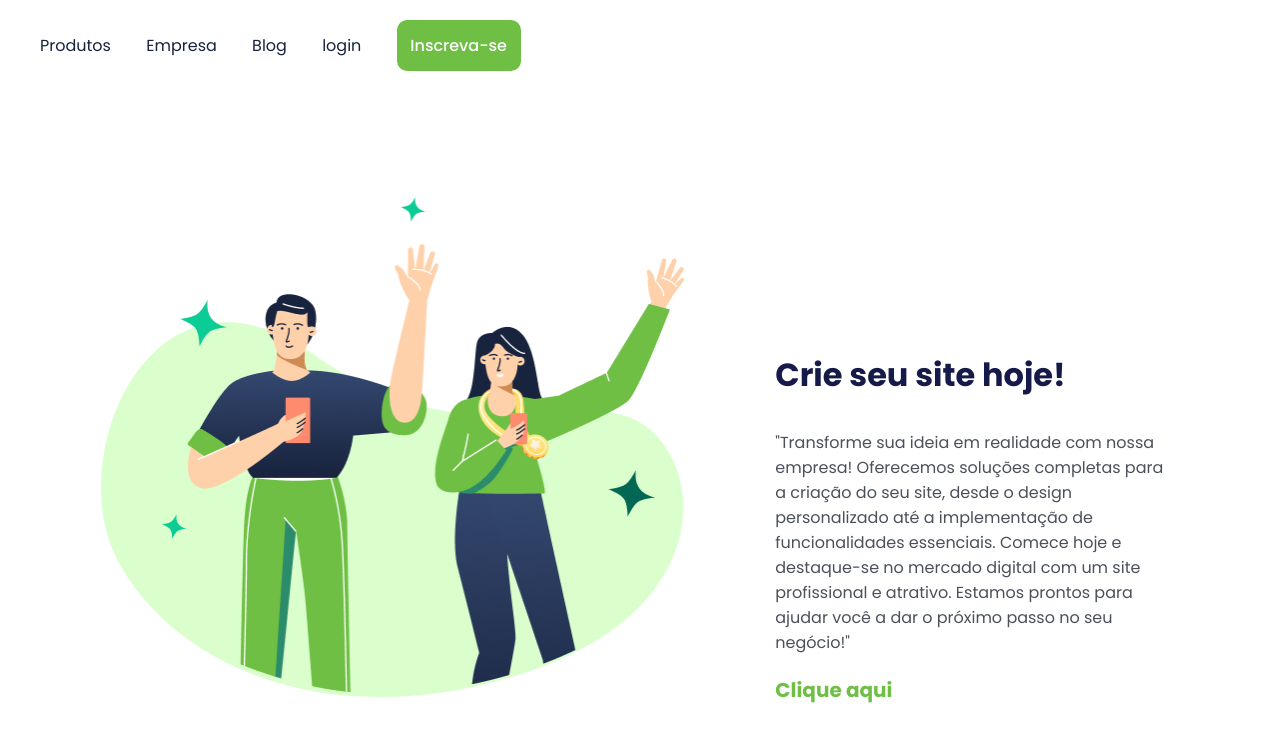
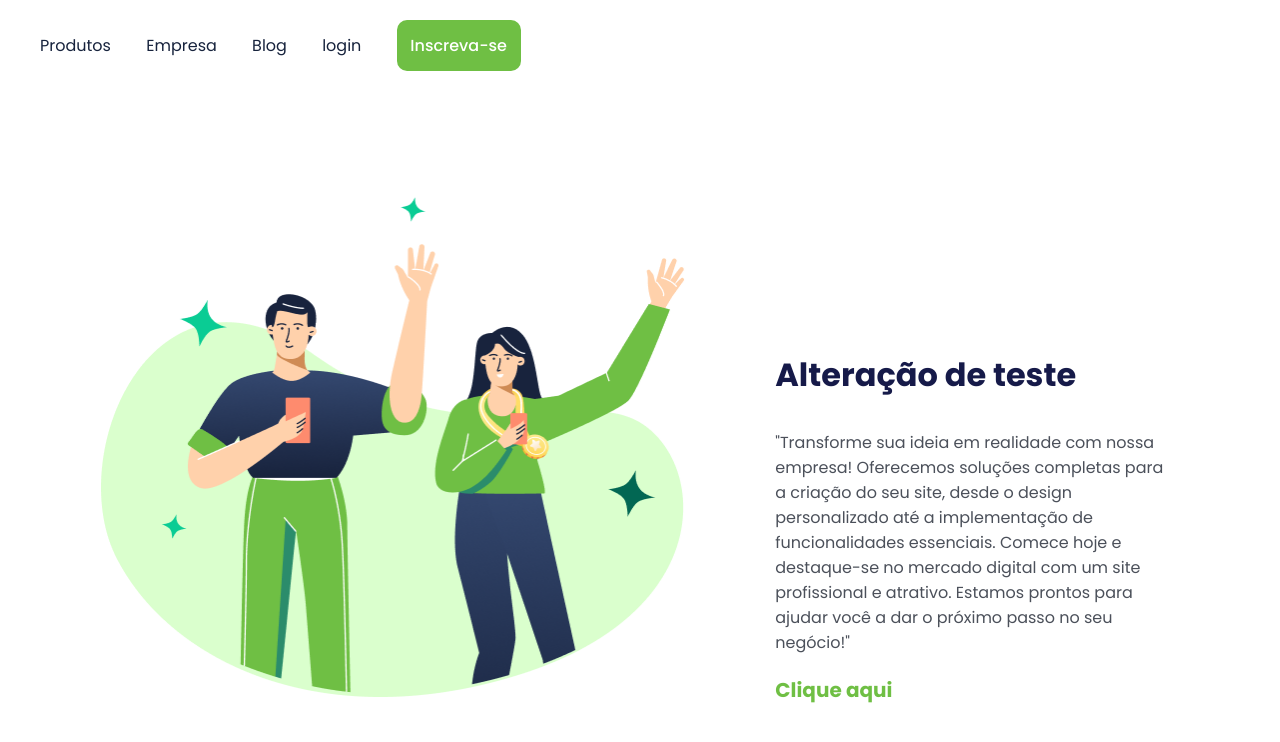
Before and after one commit to EdsonDev08/Meu_Projeto, a plain HTML site: page index.html in a window 1280 px wide. Drawn offline with Linux system fonts and the light colour scheme.

Commit message:
Alterando o h1

```diff
--- a/index.html
+++ b/index.html
@@ -25,7 +25,7 @@
 
 
         <div>
-            <h1>Crie seu site hoje!</h1>
+            <h1>Alteração de teste</h1>
 
                     <p>"Transforme sua ideia em realidade com nossa empresa! Oferecemos soluções completas para a criação do seu site, desde o design personalizado até a implementação de funcionalidades essenciais. Comece hoje e destaque-se no mercado digital com um site profissional e atrativo. Estamos prontos para ajudar você a dar o próximo passo no seu negócio!"</p>
 
```
